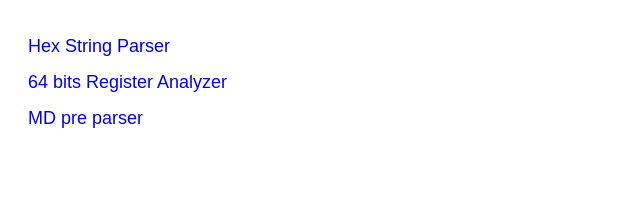
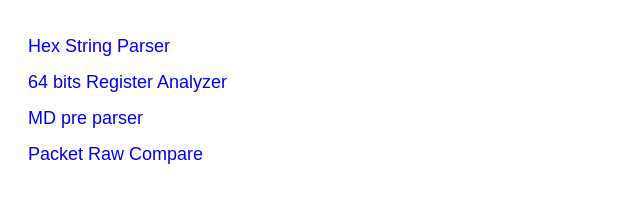
Before and after one commit to farfree/tools, a plain HTML site: page index.html in a window 1280 px wide. Shown: the whole page, without its empty margins (0-640 px from the left). Drawn offline with Linux system fonts and the light colour scheme.

Commit message:
Update index.html

```diff
--- a/index.html
+++ b/index.html
@@ -33,5 +33,8 @@
 
     <a href="mdpp.html" target="_blank" rel="noopener noreferrer">MD pre parser</a>
 
+    <a href="PA.html" target="_blank" rel="noopener noreferrer">Packet Raw Compare</a>
+
 </body>
+
 </html>
```
